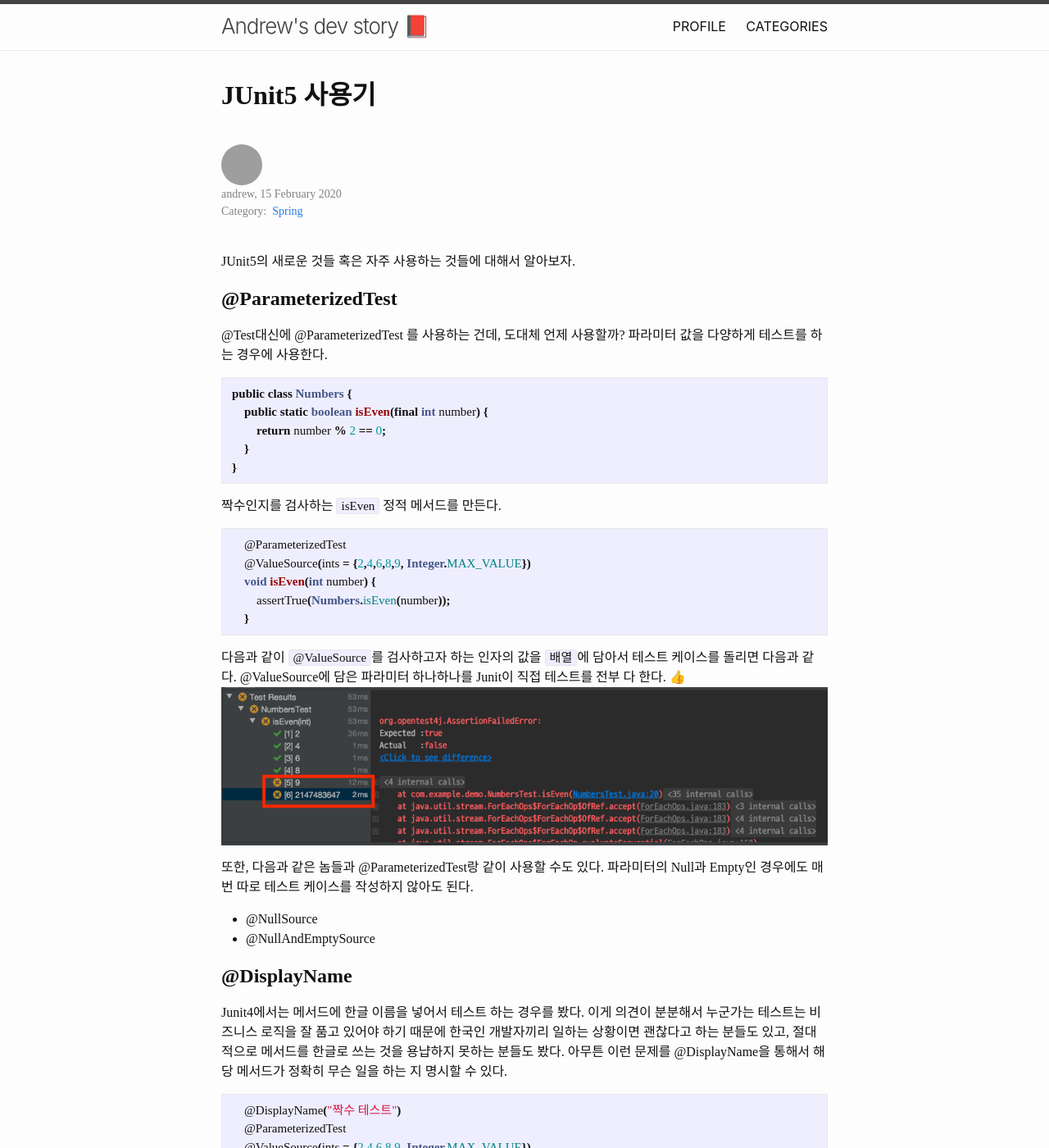
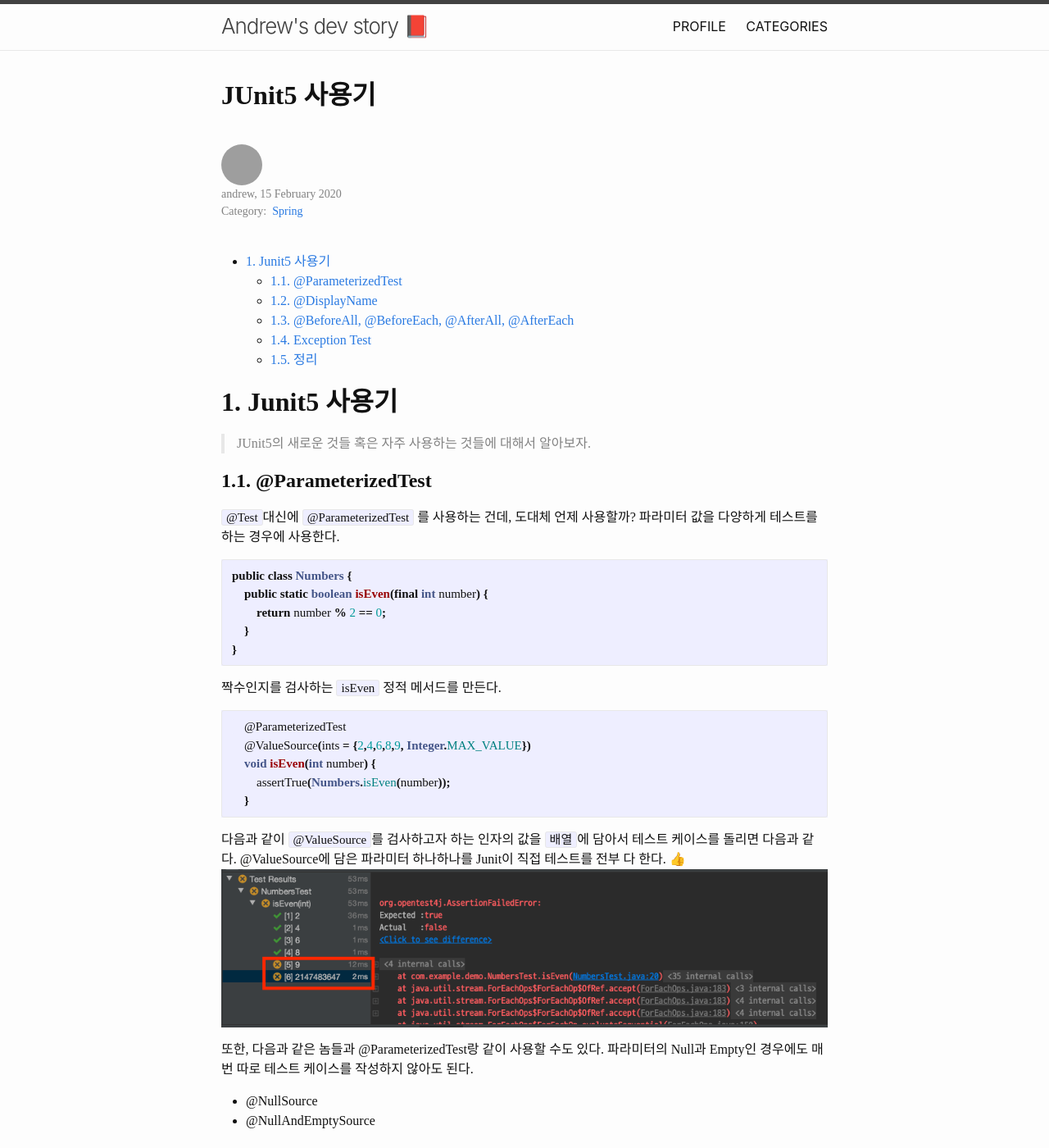
Before and after one commit to umanking/archive-umanking-blog, a Jekyll site: the page built from _posts/2020-02-15-spring-junit5.md, in a window 1280 px wide and 1400 px high. Shown: the whole window at 82% size. Built offline with Jekyll 4.4.1, drawn with Linux system fonts in a browser that asks for light colours; comment, search, counter and statistics services are not loaded; some of the changed text lies outside the part shown; grey boxes are pictures that could not be loaded.

Commit message:
toc update

````diff
--- a/_posts/2020-02-15-spring-junit5.md
+++ b/_posts/2020-02-15-spring-junit5.md
@@ -4,10 +4,22 @@ title: "JUnit5 사용기"
 date: 2020-02-15 20:51 +0900
 category: [Spring]
 ---
-JUnit5의 새로운 것들 혹은 자주 사용하는 것들에 대해서 알아보자.
+<!-- TOC -->
 
-## @ParameterizedTest
-@Test대신에 @ParameterizedTest 를 사용하는 건데, 도대체 언제 사용할까?
+- [1. Junit5 사용기](#1-junit5-%ec%82%ac%ec%9a%a9%ea%b8%b0)
+  - [1.1. @ParameterizedTest](#11-parameterizedtest)
+  - [1.2. @DisplayName](#12-displayname)
+  - [1.3. @BeforeAll, @BeforeEach, @AfterAll, @AfterEach](#13-beforeall-beforeeach-afterall-aftereach)
+  - [1.4. Exception Test](#14-exception-test)
+  - [1.5. 정리](#15-%ec%a0%95%eb%a6%ac)
+
+<!-- /TOC -->
+
+# 1. Junit5 사용기
+> JUnit5의 새로운 것들 혹은 자주 사용하는 것들에 대해서 알아보자.
+
+## 1.1. @ParameterizedTest
+`@Test`대신에 `@ParameterizedTest` 를 사용하는 건데, 도대체 언제 사용할까?
 파라미터 값을 다양하게 테스트를 하는 경우에 사용한다.
 
 ```java
@@ -35,7 +47,7 @@ public class Numbers {
 - @NullSource
 - @NullAndEmptySource
 
-## @DisplayName
+## 1.2. @DisplayName
 Junit4에서는 메서드에 한글 이름을 넣어서 테스트 하는 경우를 봤다. 이게 의견이 분분해서 누군가는 테스트는 비즈니스 로직을 잘 품고 있어야 하기 때문에 한국인 개발자끼리 일하는 상황이면 괜찮다고 하는 분들도 있고, 절대적으로 메서드를 한글로 쓰는 것을 용냡하지 못하는 분들도 봤다. 아무튼 이런 문제를 @DisplayName을 통해서 해당 메서드가 정확히 무슨 일을 하는 지 명시할 수 있다.
 ```java
     @DisplayName("짝수 테스트")
@@ -47,7 +59,7 @@ Junit4에서는 메서드에 한글 이름을 넣어서 테스트 하는 경우
 ```
 
 
-## @BeforeAll, @BeforeEach, @AfterAll, @AfterEach
+## 1.3. @BeforeAll, @BeforeEach, @AfterAll, @AfterEach
 각각 Junit4에서 사용하던 어노테이션명이 변했다.
 - @BeforeClass -> @BeforeAll : 테스트 실행전 딱 한번 실행함 (static 으로 만들어야 함)
 - @Before -> @BeforeEach : 모든 테스트 전에 실행함
@@ -55,7 +67,7 @@ Junit4에서는 메서드에 한글 이름을 넣어서 테스트 하는 경우
 - @After -> @AfterEach : 모든 테스트 각각 종료 후에 실행함
 
 
-## Exception Test
+## 1.4. Exception Test
 이번에는 처음 짝수인지를 검증하는 메서드에 기능을 하나 추가 해보자.
 ```java
     public static boolean isEven(final int number) {
@@ -82,5 +94,5 @@ Junit4에서는 메서드에 한글 이름을 넣어서 테스트 하는 경우
 
 ![설명](/assets/images/junit-test2.png)
 
-## 정리
+## 1.5. 정리
 아주 간단한 Junit 테스트 use case를 작성했다. 더 많이 사용하고, 고민 하고 다시 포스팅을 해야 겠다.
````
Also changed, not shown: _posts/2020-02-06-news.md (+17 -6 lines), _posts/2020-02-14-ddd1.md (+16 -6 lines), _posts/2020-02-14-ddd2.md (+14 -5 lines).
